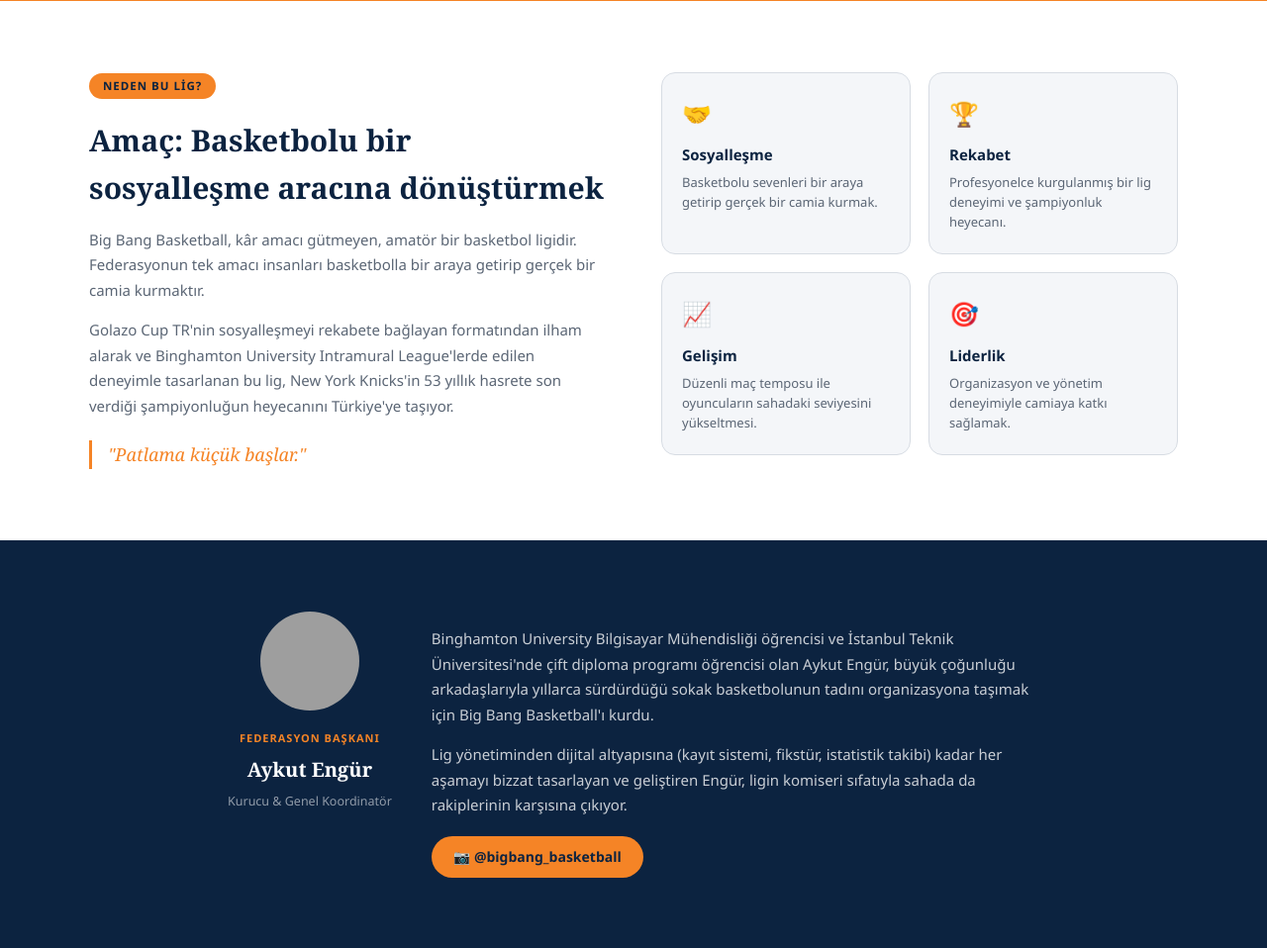
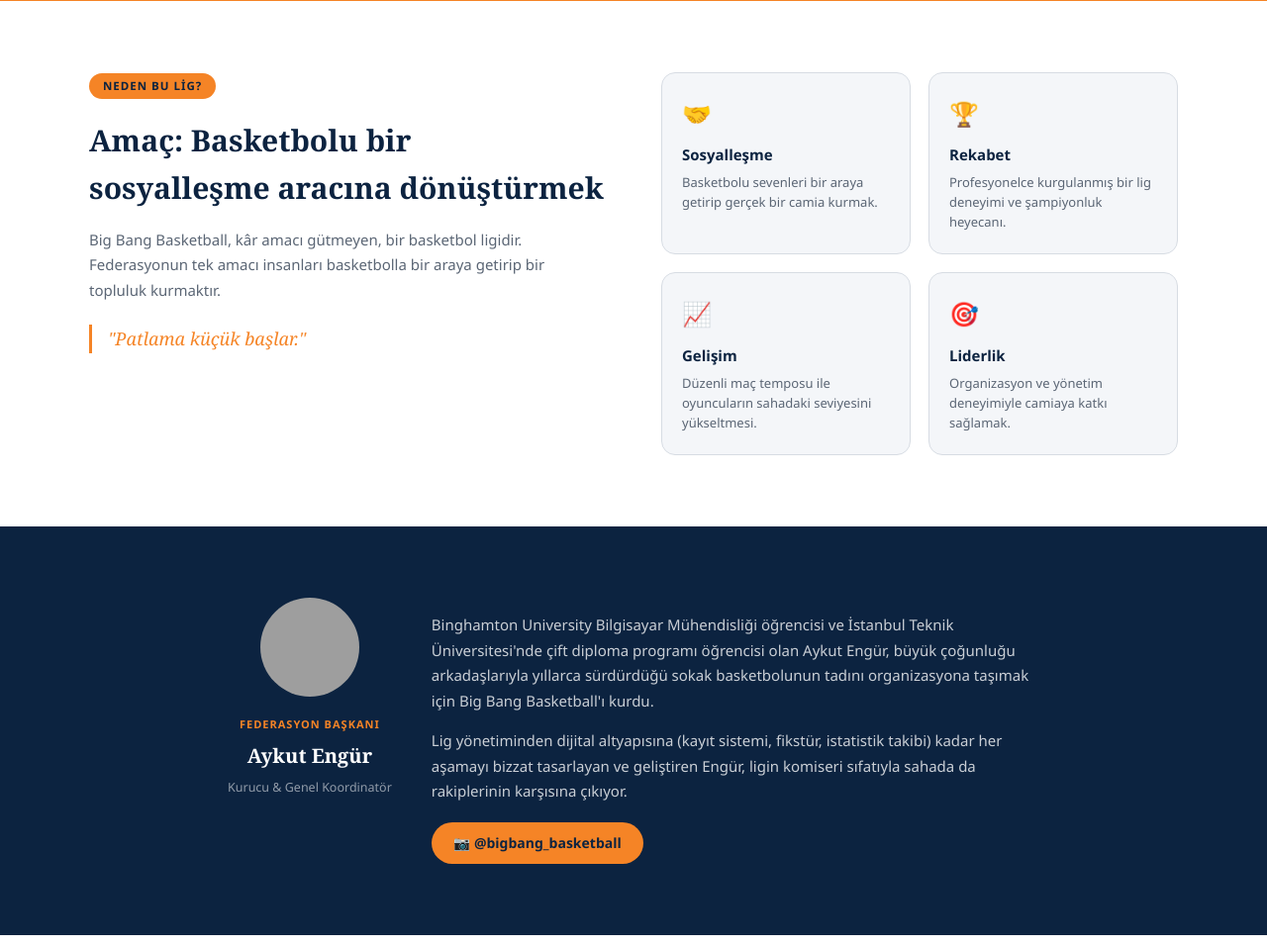
Before and after one commit to AykutEngur/bigbang-basketball, a Flask app: page /federation in a window 1280 px wide. Shown: the part 761-1719 px from the top of the page at 99% size. Run offline with Flask 3, Linux system fonts and the light colour scheme; grey boxes are pictures that could not be loaded.

Commit message:
Change in text

```diff
--- a/templates/federation.html
+++ b/templates/federation.html
@@ -54,16 +54,11 @@
           <div class="fed-section-tag">Neden bu lig?</div>
           <h2>Amaç: Basketbolu bir<br>sosyalleşme aracına dönüştürmek</h2>
           <p>
-            Big Bang Basketball, kâr amacı gütmeyen, amatör bir basketbol ligidir.
-            Federasyonun tek amacı insanları basketbolla bir araya getirip gerçek
-            bir camia kurmaktır.
+            Big Bang Basketball, kâr amacı gütmeyen, bir basketbol ligidir.
+            Federasyonun tek amacı insanları basketbolla bir araya getirip
+            bir topluluk kurmaktır.
           </p>
-          <p>
-            Golazo Cup TR'nin sosyalleşmeyi rekabete bağlayan formatından ilham alarak
-            ve Binghamton University Intramural League'lerde edilen deneyimle
-            tasarlanan bu lig, New York Knicks'in 53 yıllık hasrete son verdiği
-            şampiyonluğun heyecanını Türkiye'ye taşıyor.
-          </p>
+
           <div class="fed-quote">
             "Patlama küçük başlar."
           </div>
```
